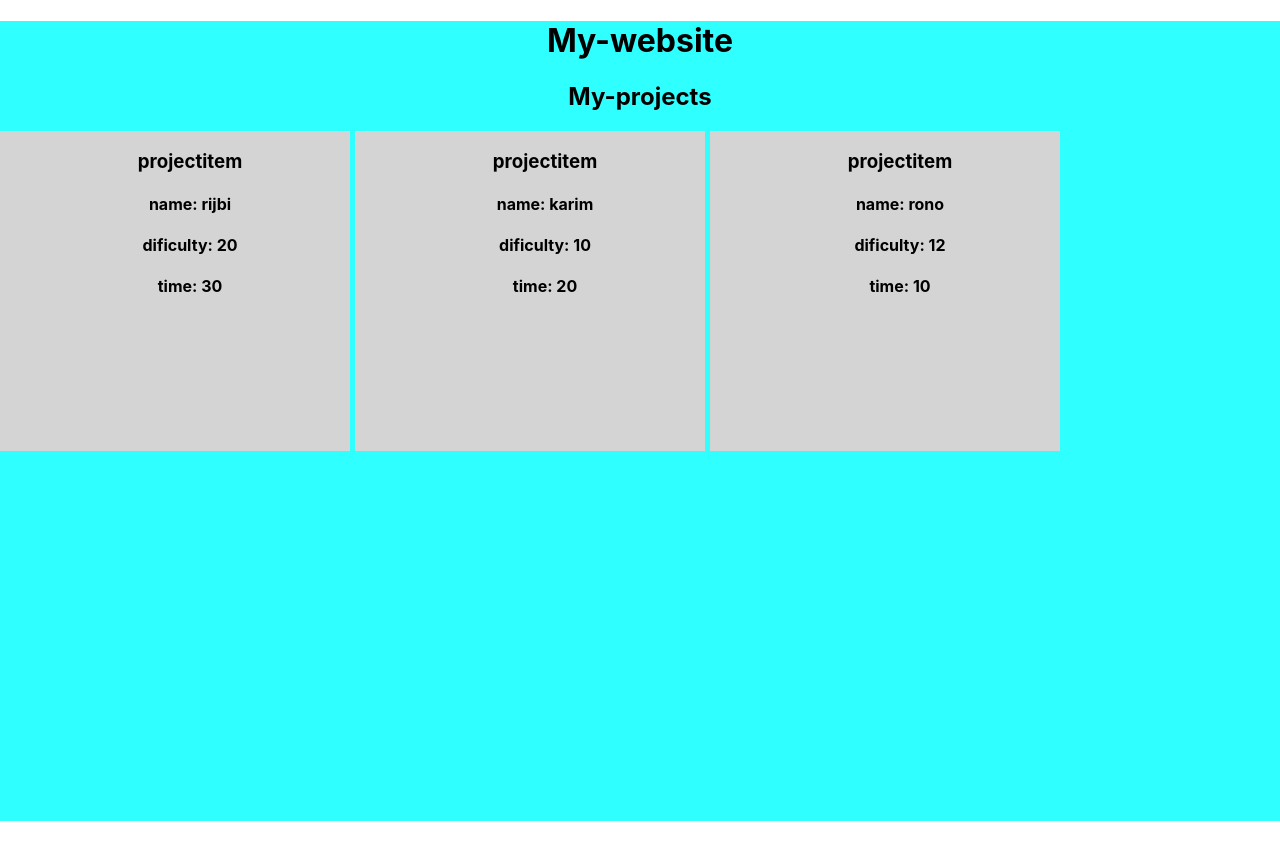
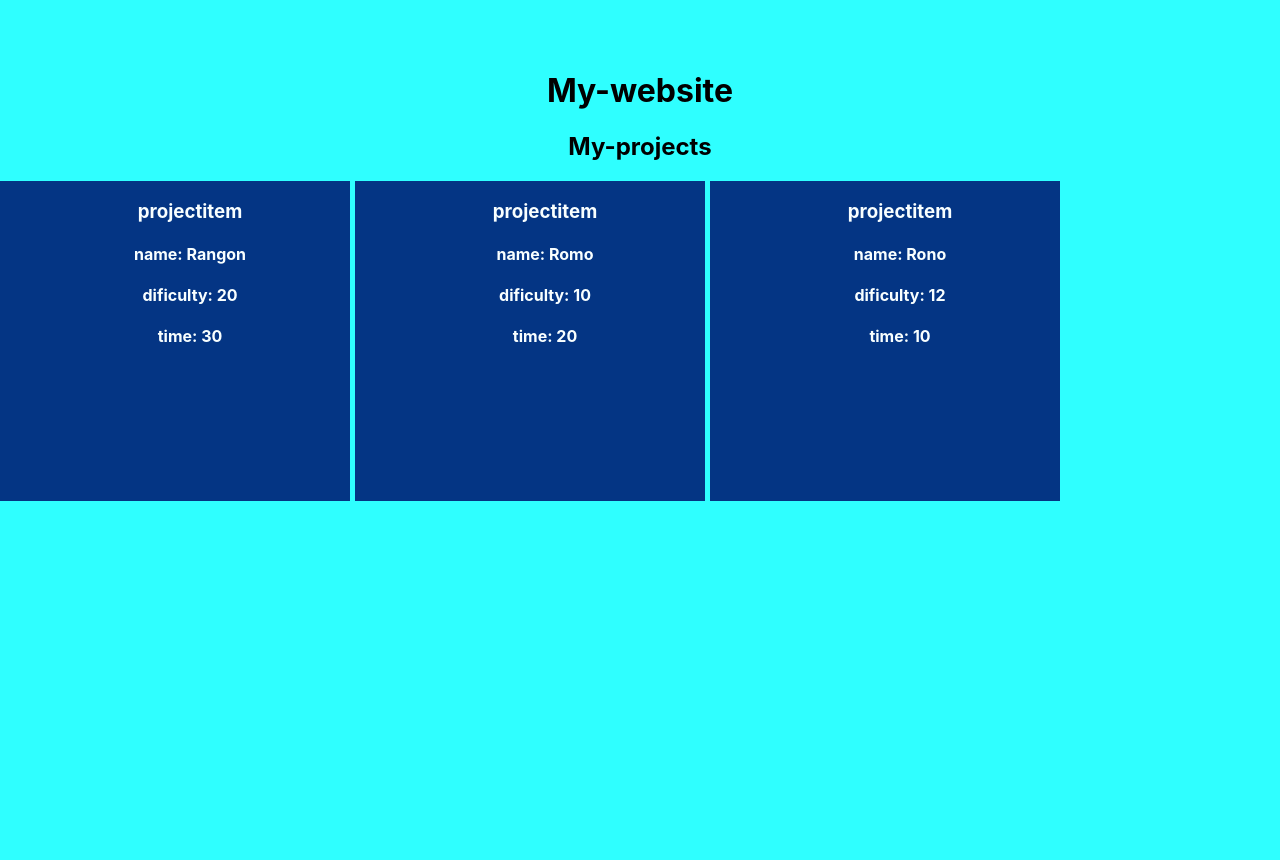
Before and after one commit to Rangon007/Myfirstwebsite, a React (Create React App) app: page / in a window 1280 px wide. Shown: the top 860 px of the page. Before the commit the page ends 821 px from the top, so only its background shows below. Built offline with nearby package versions, Linux system fonts and the light colour scheme.

Commit message:
changing the names of project item

```diff
--- a/src/App.css
+++ b/src/App.css
@@ -9,6 +9,8 @@
   background-color: rgb(47, 255, 255);
   width: 100%;
   height: 100vh ;
+  padding-bottom: 30px;
+  padding-top: 50px;
 
 }
 
@@ -27,10 +29,10 @@
 
 .projectitem {
   text-align: center;
-  background-color: rgb(212, 212, 212);
+  background-color: rgb(4, 53, 132);
   width: 25%;
   height: 40vh;
-  color: rgb(0, 0, 0);
+  color: rgb(249, 255, 255);
   float:left ;
   margin-bottom: 5px;
   margin-right: 5px;
--- a/src/Myproject.js
+++ b/src/Myproject.js
@@ -4,9 +4,9 @@ import ProjectItem from "./ProjectItem";
 function Myproject() {
   return (
     <div className="myprojectcontainer">
-      <ProjectItem name="rijbi" dificulty="20" time="30" />
-      <ProjectItem name="karim" dificulty="10" time="20" />
-      <ProjectItem name="rono" dificulty="12" time="10" />
+      <ProjectItem name="Rangon" dificulty="20" time="30" />
+      <ProjectItem name="Romo" dificulty="10" time="20" />
+      <ProjectItem name="Rono" dificulty="12" time="10" />
     </div>
   );
 }
```
